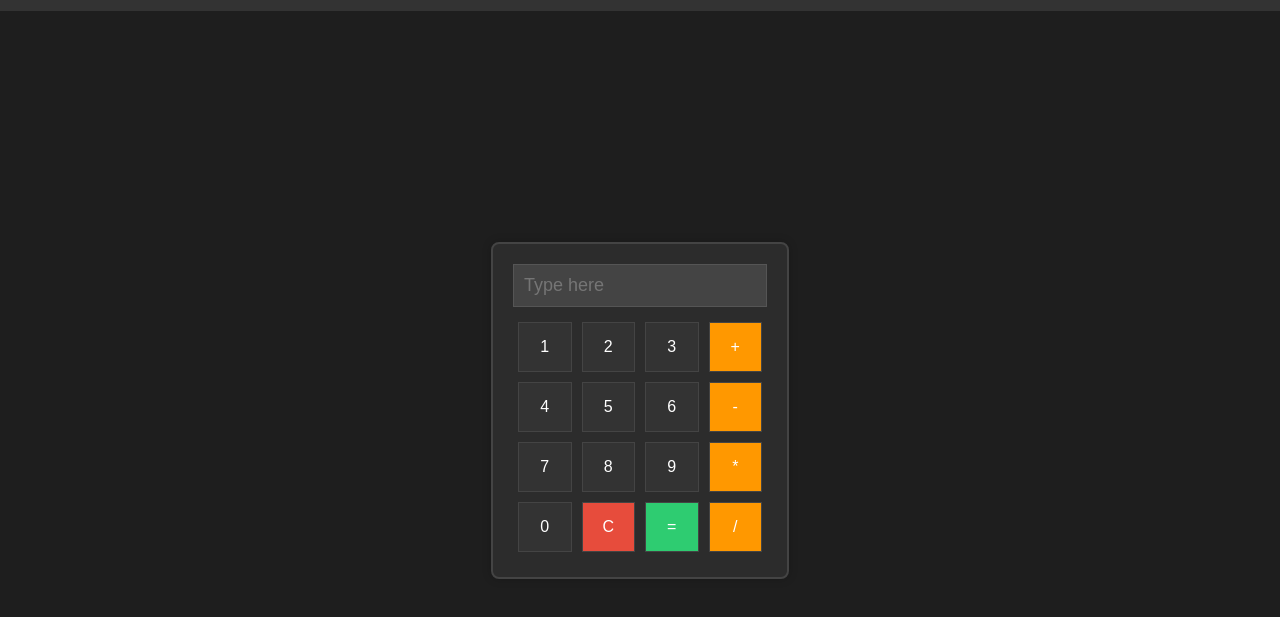
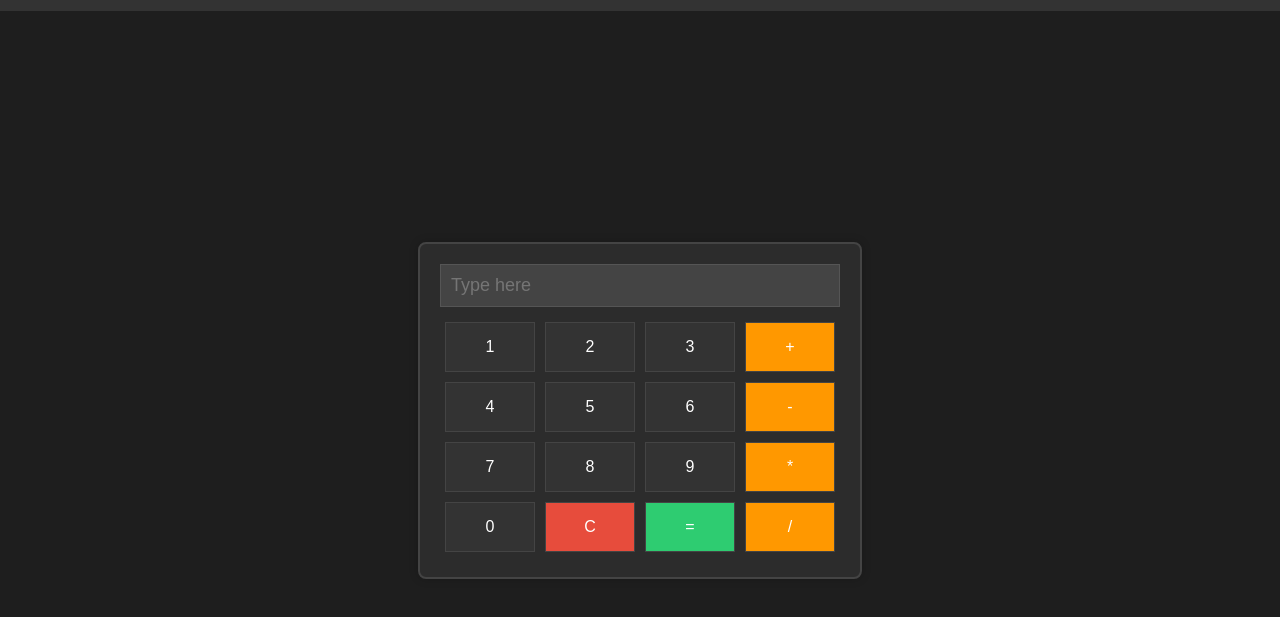
Before and after one commit to ariel-moczulewski/calculator-html, a plain HTML site: page index.html in a window 1280 px wide. Shown: the part 89-706 px from the top of the page. Drawn offline with nearby package versions, Linux system fonts and the light colour scheme.

Commit message:
Update styles.css

```diff
--- a/styles.css
+++ b/styles.css
@@ -26,6 +26,9 @@ main {
     border-radius: 8px;
     padding: 20px;
     box-shadow: 0 0 10px rgba(0, 0, 0, 0.2);
+    max-width: 400px; /* Added max-width for responsiveness */
+    width: 100%; /* Make sure it takes full width on smaller screens */
+    margin: auto; /* Center the calculator on the page */
 }
 
 #display {
@@ -41,6 +44,7 @@ main {
 
 .button-row {
     display: flex;
+    flex-wrap: wrap; /* Allow buttons to wrap to the next line on smaller screens */
 }
 
 button {
```
